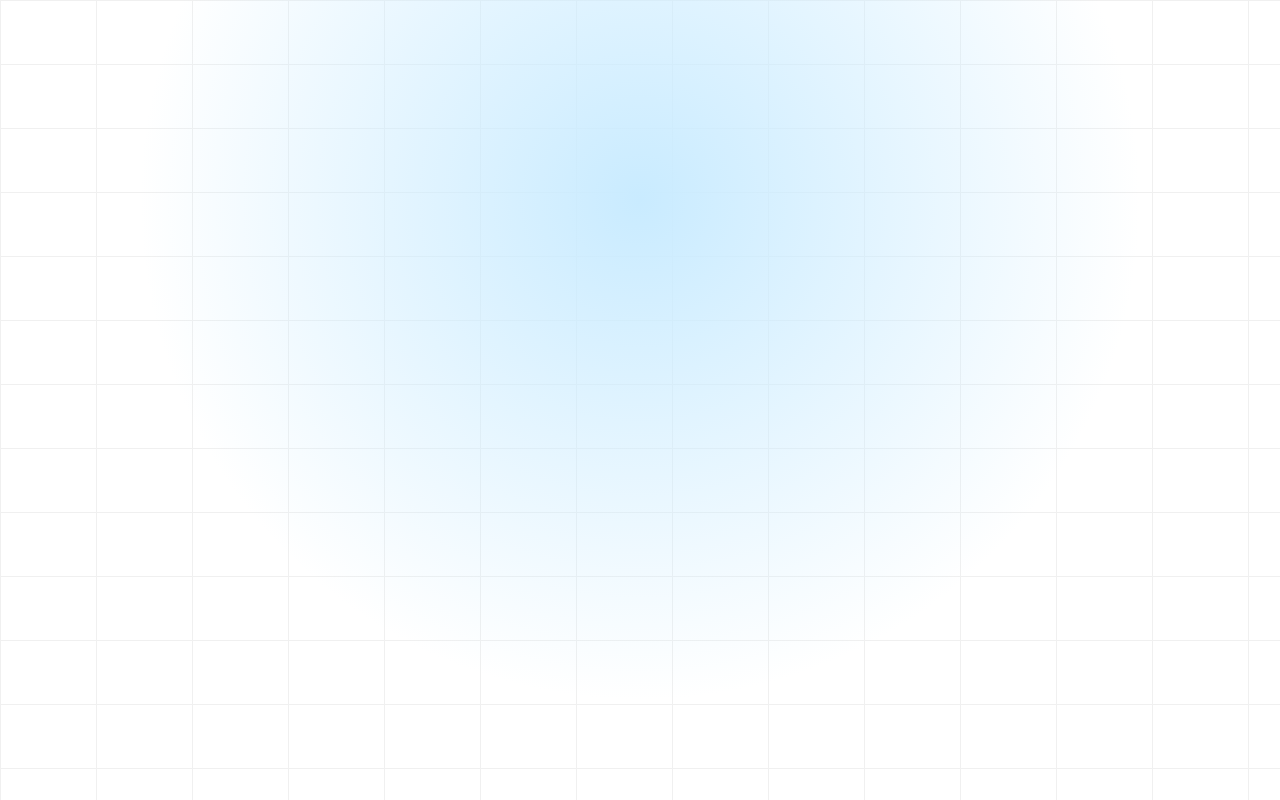
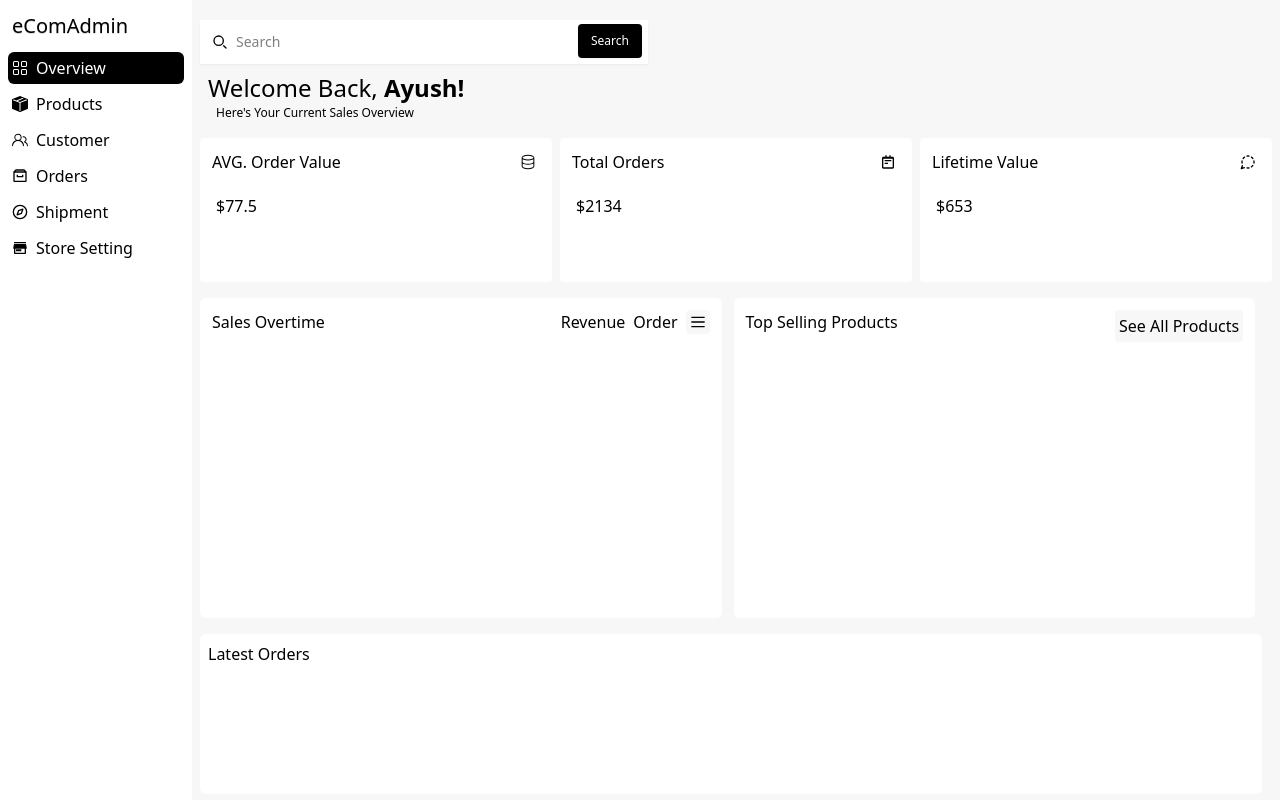
Before and after one commit to Ayushmaurya238/ecommerce-admin, a Next.js app: page / in a window 1280 px wide. Built offline with nearby package versions, Linux system fonts and the light colour scheme.

Commit message:
added some components and main dashboard page

```diff
--- /dev/null
+++ b/app/components/Dashboard.jsx
@@ -0,0 +1,144 @@
+// dashboard.jsx
+'use client'
+import React, { useState } from 'react'
+import { BsGrid } from "react-icons/bs";
+import { BsBoxSeamFill } from "react-icons/bs";
+import { GoPeople } from "react-icons/go";
+import { BiArchive } from "react-icons/bi";
+import { FiCompass } from "react-icons/fi";
+import { RiStore3Fill } from "react-icons/ri";
+import { GoDatabase } from "react-icons/go";
+import { BiNotepad } from "react-icons/bi";
+import { LuMessageCircleDashed } from "react-icons/lu";
+import { GrMenu } from "react-icons/gr";
+import Link from 'next/link';
+import {NavLink} from 'react-router-dom';
+const Dashboard = () => {
+    const [active, setActive] = useState('overview')
+
+    const menuItem = (id, icon, label) => (
+        <li
+            onClick={() => setActive(id)}
+            className={`py-1 flex gap-2 rounded-md items-center px-1 cursor-pointer
+        ${active === id ? "bg-black text-white" : "hover:bg-gray-100"}
+      `}
+        >
+            <span>{icon}</span>
+            {label}
+        </li>
+    );
+    return (
+        // sidebar
+        <>
+            <div className=' flex h-screen overflow-hidden'>
+
+                <div className='bg-white w-[15vw] px-2 h-screen overflow-visible'>
+                    <div className='py-3 mx-1 text-xl text-shadow-2xs cursor-pointer' >
+                        <Link href={'/'}>
+                        eComAdmin
+                        </Link>
+                    </div>
+                    <ul className="flex flex-col gap-1">
+                        {menuItem("overview", <BsGrid />, "Overview")}
+                        {menuItem("products", <BsBoxSeamFill />, "Products")}
+                        {menuItem("customer", <GoPeople />, "Customer")}
+                        {menuItem("orders", <BiArchive />, "Orders")}
+                        {menuItem("shipment", <FiCompass />, "Shipment")}
+                        {menuItem("setting", <RiStore3Fill />, "Store Setting")}
+                    </ul>
+                </div>
+
+                <div className='bg-[#F7F7F7] w-[85vw] h-screen px-2 py-5 overflow-y-scroll overflow-x-hidden'>
+                    <form className="max-w-md ">
+                        <label htmlFor="search" className="block mb-2.5 text-sm font-medium text-heading sr-only ">Search</label>
+                        <div className="relative rounded-md">
+                            <div className="absolute inset-y-0 start-0 flex items-center ps-3 pointer-events-none">
+                                <svg className="w-4 h-4 text-body" aria-hidden="true" xmlns="http://www.w3.org/2000/svg" width="24" height="24" fill="none" viewBox="0 0 24 24"><path stroke="currentColor" strokeLinecap="round" strokeWidth="2" d="m21 21-3.5-3.5M17 10a7 7 0 1 1-14 0 7 7 0 0 1 14 0Z" /></svg>
+                            </div>
+                            <input type="search" id="search" className="block w-full p-3 ps-9 bg-neutral-secondary-medium border-default-medium text-heading text-sm rounded-base focus:ring-brand focus:border-brand outline-0 border-0 bg-white shadow-xs placeholder:text-body" placeholder="Search" required />
+                            <button type="button" className="absolute end-1.5 bottom-1.5 text-white bg-brand hover:bg-brand-strong box-border border border-transparent focus:ring-4 focus:ring-brand-medium shadow-xs font-medium leading-5 rounded text-xs px-3 py-1.5 focus:outline-none bg-black">Search</button>
+                        </div>
+                    </form>
+                    <div className='m-2 mb-0 text-2xl'>
+                        Welcome Back, <span className='font-bold'>Ayush!</span>
+                    </div>
+                    <div className='mx-4 text-[12px] '>
+                        Here's Your Current Sales Overview
+                    </div>
+                    <div className='flex gap-2 my-4 h-[18vh]'>
+
+                        <div className='rounded-sm flex-1 bg-white  p-3 hover:bg-gray-100  '>
+                            <div className='flex justify-between'>
+
+                                <span>
+                                    AVG. Order Value
+                                </span>
+                                <span className='p-1 rounded-md  bg-white text-black h-6'><GoDatabase height={32} width={32} /></span>
+                            </div>
+                            <div className='mt-5 ml-1'>
+                                $77.5
+                            </div>
+                        </div>
+                        <div className='rounded-sm flex-1  bg-white  p-3 hover:bg-gray-100  '>
+                            <div className='flex justify-between'>
+
+                                <span>
+                                    Total Orders
+                                </span>
+                                <span className='p-1 rounded-md  bg-white text-black h-6'><BiNotepad height={32} width={32} /></span>
+                            </div>
+                            <div className='mt-5 ml-1'>
+                                $2134
+                            </div>
+                        </div>
+                        <div className='rounded-sm flex-1  bg-white  p-3 hover:bg-gray-100  '>
+                            <div className='flex justify-between'>
+
+                                <span>
+                                    Lifetime Value
+                                </span>
+                                <span className='p-1 rounded-md  bg-white text-black h-6'><LuMessageCircleDashed height={32} width={32} /></span>
+                            </div>
+                            <div className='mt-5 ml-1'>
+                                $653
+                            </div>
+                        </div>
+
+                    </div>
+                    <div className='flex gap-3 h-[40vh] my-3'>
+                        <div className='bg-white p-3 w-[40.75vw] rounded-md'>
+                            <div className='flex justify-between items-center'>
+                                <span>Sales Overtime</span>
+
+                                <div className=' '>
+                                    <ul className='flex gap-2 items-center'>
+                                        <li>Revenue</li>
+                                        <li>Order</li>
+                                        <li className='bg-[#F7F7F7] p-1 rounded-sm'><GrMenu /></li>
+                                    </ul>
+
+                                </div>
+                            </div>
+                        </div>
+                        <div className='bg-white p-3 w-[40.75vw] rounded-md'>
+                            <div className='flex justify-between'>
+                                <span>Top Selling Products</span>
+
+                                <div className='bg-[#F7F7F7] p-1 rounded-sm '>
+                                    See All Products
+
+                                </div>
+                            </div>
+                        </div>
+
+                    </div>
+                    <div className='bg-white w-[83vw] min-h-[20vh] p-2 my-4 rounded-md'>
+                        <div>Latest Orders</div>
+                    </div>
+                </div>
+            </div>
+        </>
+    )
+}
+
+export default Dashboard
--- /dev/null
+++ b/app/components/login.jsx
@@ -0,0 +1,13 @@
+import React from 'react'
+
+const login = () => {
+
+
+  return (
+    <div>
+
+    </div>
+  )
+}
+
+export default login
--- a/app/layout.js
+++ b/app/layout.js
@@ -19,13 +19,13 @@ export const metadata = {
 export default function RootLayout({ children }) {
   return (
     <html lang="en">
-      <div class="absolute inset-0 -z-10 h-full w-full bg-white bg-[linear-gradient(to_right,#f0f0f0_1px,transparent_1px),linear-gradient(to_bottom,#f0f0f0_1px,transparent_1px)] bg-[size:6rem_4rem]"><div className="absolute bottom-0 left-0 right-0 top-0 bg-[radial-gradient(circle_500px_at_50%_200px,#C9EBFF,transparent)]">
+      {/* <div className="absolute inset-0 -z-10 h-full w-full bg-white bg-[linear-gradient(to_right,#f0f0f0_1px,transparent_1px),linear-gradient(to_bottom,#f0f0f0_1px,transparent_1px)] bg-[size:6rem_4rem]"><div className="absolute bottom-0 left-0 right-0 top-0 bg-[radial-gradient(circle_500px_at_50%_200px,#C9EBFF,transparent)]"> */}
       <body
         className={`${geistSans.variable} ${geistMono.variable} antialiased`}
         >
         {children}
       </body>
-        </div></div>
+        {/* </div></div> */}
 
 
     </html>
--- a/app/page.jsx
+++ b/app/page.jsx
@@ -1,12 +1,12 @@
 'use client'
 
 import Image from "next/image";
-
+import Dashboard from "./components/Dashboard";
 export default function Home() {
 
   return (
     <>
-      <div className="navbar  h-15 text-black text-2xl flex items-center justify-between pl-10 pr-3">
+      {/* <div className="navbar  h-15 text-black text-2xl flex items-center justify-between pl-10 pr-3">
         <div>EcomAdmin</div>
         <div className="flex ">
           <li>Sell Online</li>
@@ -17,7 +17,9 @@ export default function Home() {
           <div>Login</div>
         </div>
 
-      </div>
+      </div> */}
+
+      <Dashboard/>
 
     </>
   );
--- a/package.json
+++ b/package.json
@@ -14,7 +14,9 @@
     "next": "16.1.0",
     "next-auth": "^4.24.13",
     "react": "19.2.3",
-    "react-dom": "19.2.3"
+    "react-dom": "19.2.3",
+    "react-icons": "^5.5.0",
+    "react-router-dom": "^7.11.0"
   },
   "devDependencies": {
     "@tailwindcss/postcss": "^4",
```
Also changed, not shown: 1 other file (tests, documents, lock files or other folders).
